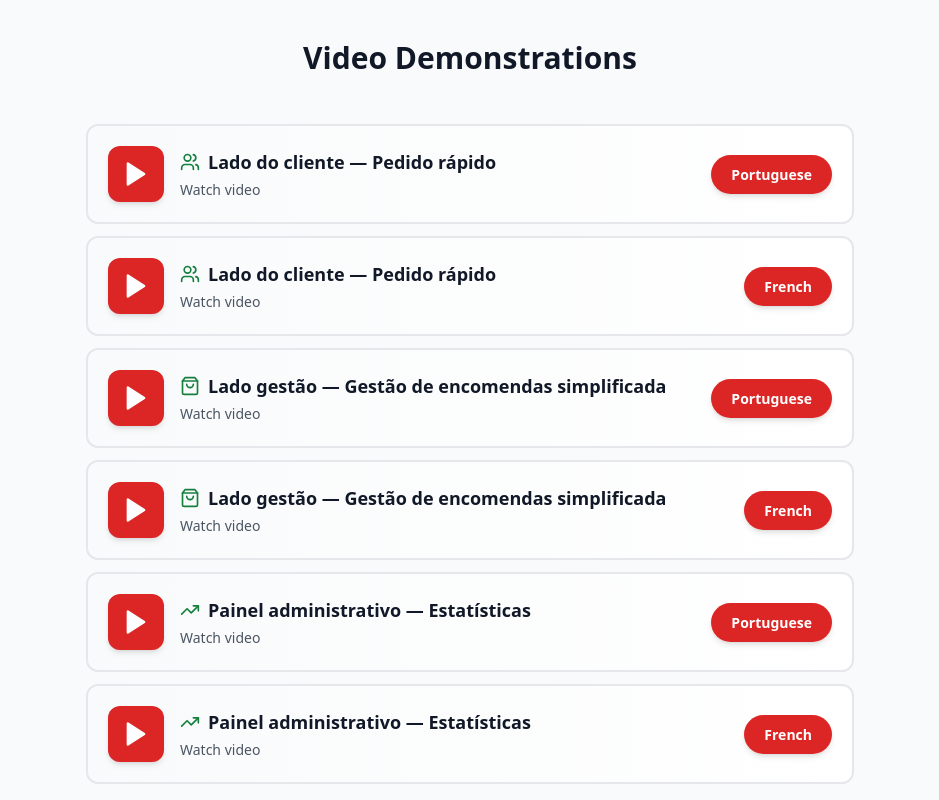
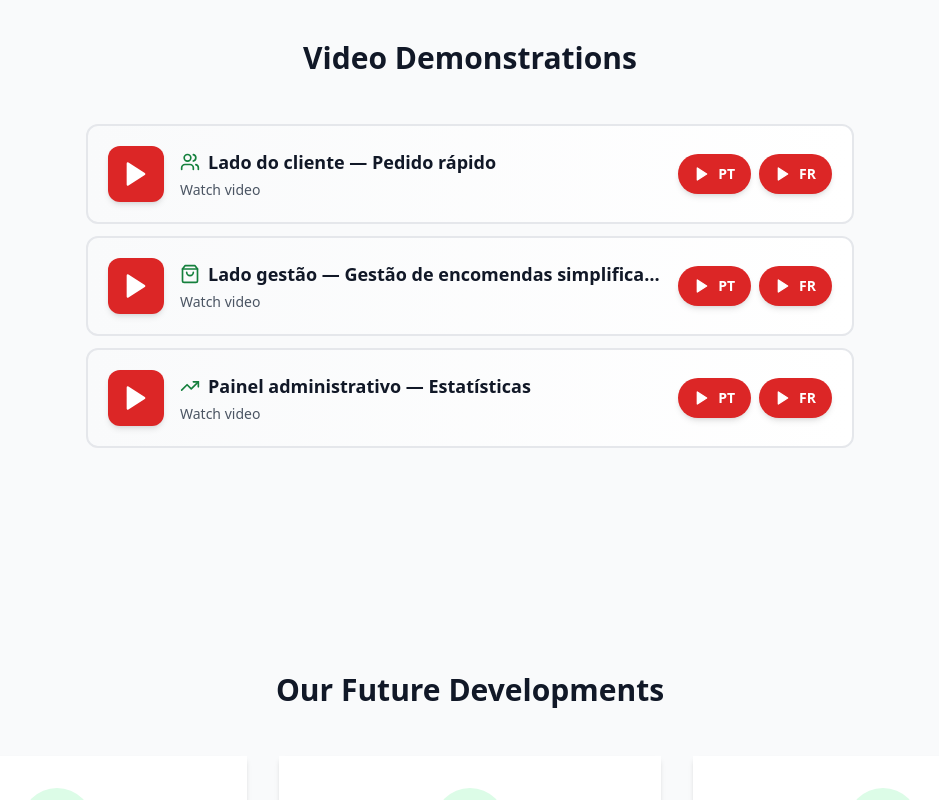
Before and after one commit to ALICE4765-326/digismart, a React (Vite) app: page /solutions in a window 1280 px wide. Shown: the part 680-1480 px from the top of the page, without its empty margins (170-1109 px from the left). Built offline with nearby package versions, Linux system fonts and the light colour scheme.

Commit message:
Updated Solutions.tsx

```diff
--- a/src/pages/Solutions.tsx
+++ b/src/pages/Solutions.tsx
@@ -79,18 +79,13 @@ export const Solutions = () => {
               {videoCards.map((card, cardIndex) => {
                 const Icon = card.icon;
                 return (
-                  <div key={cardIndex} className="space-y-3">
-                    {card.videos.map((video, videoIndex) => (
-                      <a
-                        key={`${cardIndex}-${videoIndex}`}
-                        href={video.url.replace('/embed/', '/watch?v=')}
-                        target="_blank"
-                        rel="noopener noreferrer"
-                        className="flex items-center gap-4 bg-gradient-to-r from-gray-50 to-white border-2 border-gray-200 rounded-xl p-5 hover:border-primary-500 hover:shadow-xl transition-all duration-300 group cursor-pointer"
+                  <div
+                    key={cardIndex}
+                    className="flex items-center gap-4 bg-gradient-to-r from-gray-50 to-white border-2 border-gray-200 rounded-xl p-5"
                   >
                     {/* Play Icon */}
                     <div className="flex-shrink-0 relative">
-                          <div className="w-14 h-14 bg-red-600 rounded-xl flex items-center justify-center group-hover:bg-red-700 transition-colors shadow-md">
+                      <div className="w-14 h-14 bg-red-600 rounded-xl flex items-center justify-center shadow-md">
                         <Play className="h-7 w-7 text-white fill-white" />
                       </div>
                     </div>
@@ -99,26 +94,30 @@ export const Solutions = () => {
                     <div className="flex-grow min-w-0">
                       <div className="flex items-center gap-2 mb-1">
                         <Icon className="h-5 w-5 text-primary-600 flex-shrink-0" />
-                            <h3 className="text-lg font-semibold text-gray-900 group-hover:text-primary-600 transition-colors truncate">
+                        <h3 className="text-lg font-semibold text-gray-900 truncate">
                           {t(card.titleKey)}
                         </h3>
                       </div>
-                          <p className="text-sm text-gray-600 flex items-center gap-2">
-                            <span>{t('solutions.appTakeAway.watchVideo')}</span>
-                            <ExternalLink className="h-4 w-4 opacity-0 group-hover:opacity-100 transition-opacity" />
+                      <p className="text-sm text-gray-600">
+                        {t('solutions.appTakeAway.watchVideo')}
                       </p>
                     </div>
 
-                        {/* Language Badge - Show if language is not empty */}
-                        {video.language && video.language !== '' && (
-                          <div className="flex-shrink-0">
-                            <span className="bg-red-600 text-white text-sm font-bold px-5 py-2.5 rounded-full shadow-md group-hover:bg-red-700 transition-colors">
-                              {video.language}
-                            </span>
-                          </div>
-                        )}
+                    {/* Language Buttons */}
+                    <div className="flex-shrink-0 flex gap-2">
+                      {card.videos.map((video, videoIndex) => (
+                        <a
+                          key={`${cardIndex}-${videoIndex}`}
+                          href={video.url.replace('/embed/', '/watch?v=')}
+                          target="_blank"
+                          rel="noopener noreferrer"
+                          className="flex items-center gap-2 bg-red-600 text-white text-sm font-bold px-4 py-2.5 rounded-full shadow-md hover:bg-red-700 transition-colors"
+                        >
+                          <Play className="h-4 w-4 fill-white" />
+                          <span>{video.language === 'Portuguese' ? 'PT' : 'FR'}</span>
                         </a>
                       ))}
+                    </div>
                   </div>
                 );
               })}
```
Lines whose indentation alone changed are shown as unchanged.
